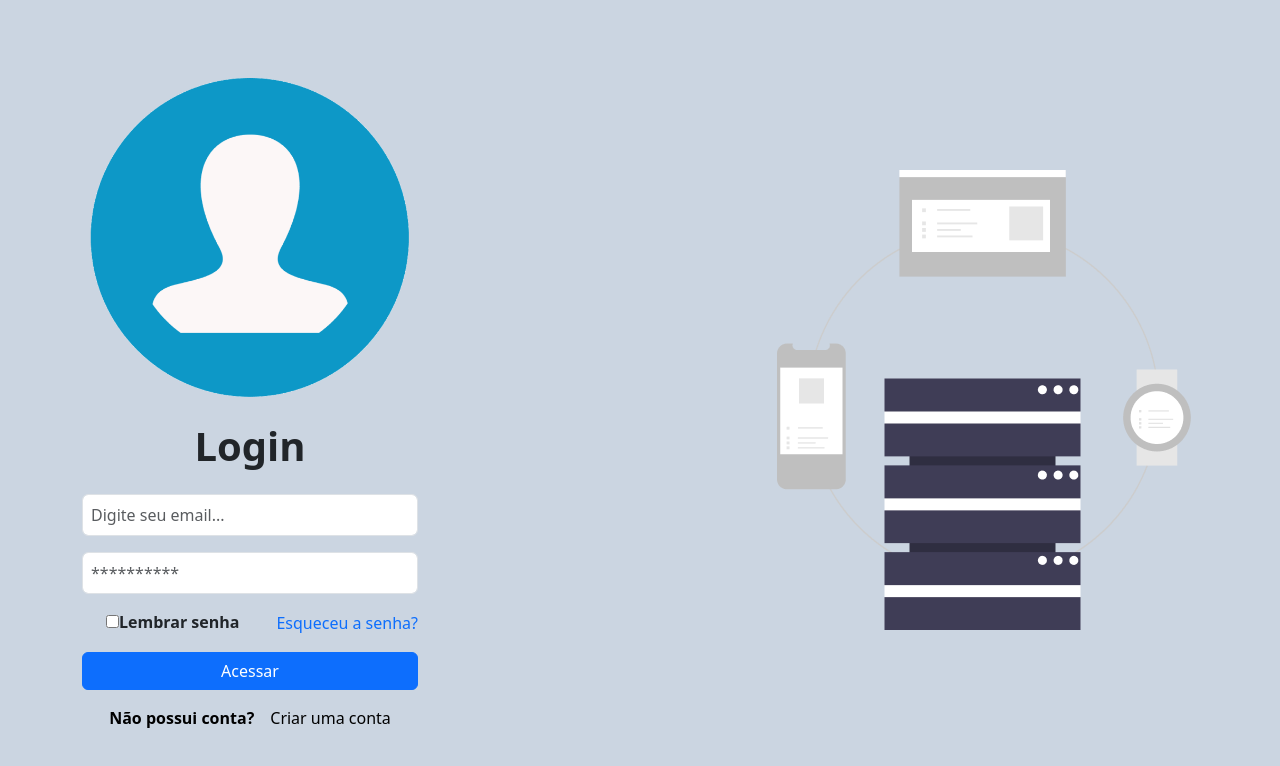
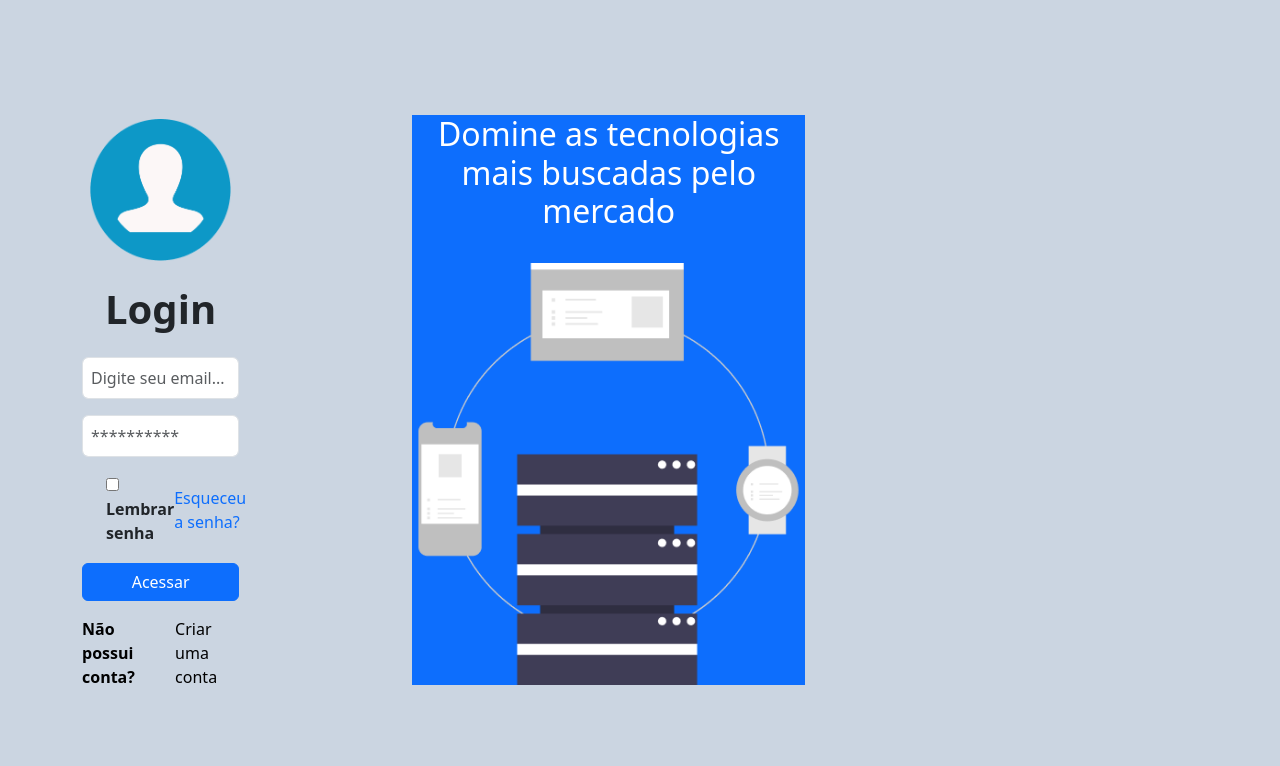
Before and after one commit to claral0pes/Tela-Login, a plain HTML site: page index.html in a window 1280 px wide. Drawn offline with nearby package versions, Linux system fonts and the light colour scheme.

Commit message:
Tela de Login 82%

```diff
--- a/index.html
+++ b/index.html
@@ -8,7 +8,7 @@
     <link rel="stylesheet" href="style.css">
 </head>
 <body>
-  <div class="container text-center">
+  <div class="container d-flex align-items-center justify-content-center">
         <main class="full-height w-100 d-flex align-items-center justify-content-center gap-3">
             <div class="col">
               <section class="col-12 col-md-6 d-flex flex-column align-items-center gap-3">
@@ -36,12 +36,16 @@
               </section>
             </div>
             <div class="row">
-            <div class="col">
-              <section class="col-12 col-md-6 d-flex justify-content-center w-100">
-                <img src="techs.png" alt="" class="img-fluid w-100">
-              </section>
-            </div>
-            </div>
+                <div class="col">
+                  <section class="col-12 col-md-6 d-flex justify-content-center bg-primary">
+                    <div class="text-center">
+                      <h2 class="text-white">Domine as tecnologias mais buscadas pelo mercado</h2>
+                      <br>
+                      <img src="techs.png" alt="" class="img-fluid w-100">
+                    </div>
+                  </section>
+                </div>
+              </div>
         </main>
     </div>
 </body>
```
